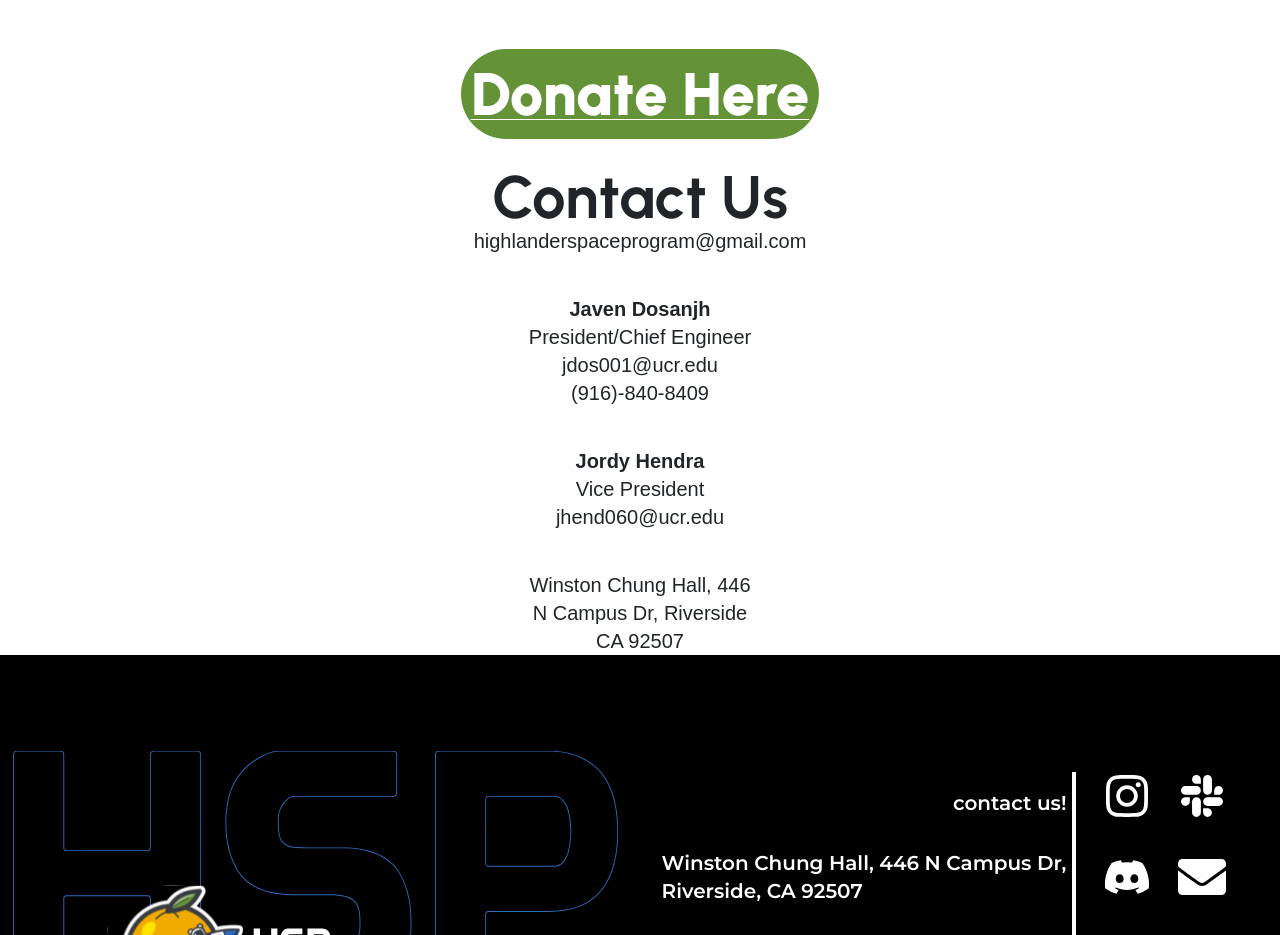
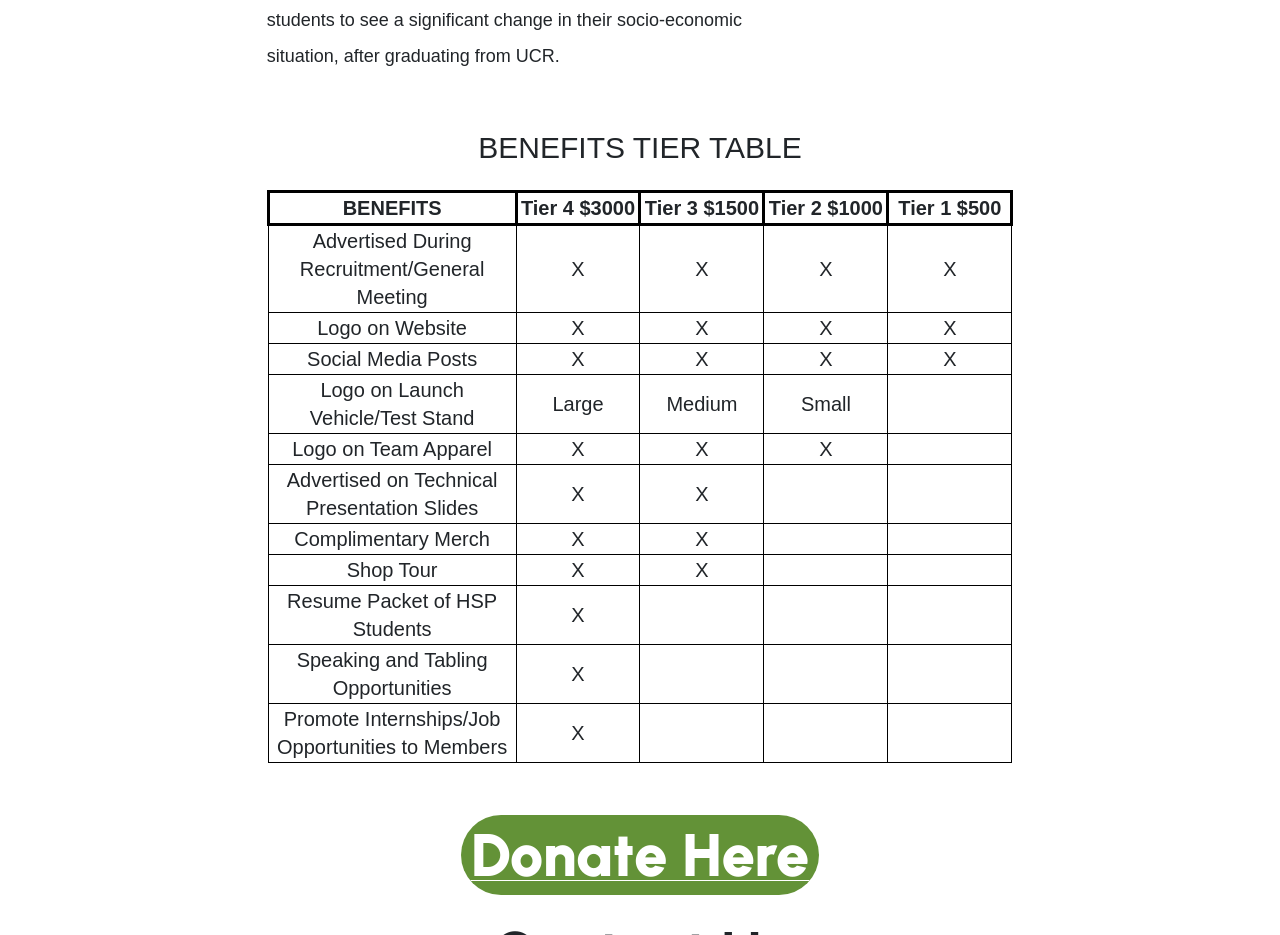
Before and after one commit to acm-ucr/hsp-website, a Next.js app: page /donate in a window 1280 px wide. Shown: the part 1865-2800 px from the top of the page. Built offline with nearby package versions, Linux system fonts and the light colour scheme.

Commit message:
fixed donate button

```diff
--- a/src/app/donate/page.js
+++ b/src/app/donate/page.js
@@ -7,17 +7,19 @@ import Image1 from "@/public/assets/donate/donate1.svg";
 import Image2 from "@/public/assets/donate/donate2.svg";
 import PageTitle from "@/components/PageTitle";
 import Contact from "@/components/donate/Contact";
+import Table from "@/components/donate/Table";
+
 const page = () => {
   const first = texts[0];
   const last = texts[texts.length - 1];
   const newTexts = texts.slice(1, texts.length - 1);
 
   return (
-    <div className="flex justify-center flex-col items-center">
+    <div className="flex justify-center flex-col items-center font-sans">
       <PageTitle title="SPONSORS" />
-      <div className=" w-8/12">
-        <div className="grid grid-cols-3 my-8">
-          <div className="flex justify-start">
+      <div className=" w-7/12">
+        <div className="grid grid-cols-3 my-8 gap-4">
+          <div className="flex justify-center">
             <Image src={Image1} alt="building rocket" />
           </div>
 
@@ -46,6 +48,7 @@ const page = () => {
         </div>
       </div>
 
+      <Table />
       <Donate />
       <Contact />
     </div>
--- a/src/components/donate/Descriptions.js
+++ b/src/components/donate/Descriptions.js
@@ -8,7 +8,7 @@ const Descriptions = ({ title, texts }) => {
       </div>
 
       {texts.map((text, index) => (
-        <div key={index} className="font-sans text-xl leading-9">
+        <div key={index} className="font-sans text-lg mb-3 leading-9">
           <p>{text}</p>
         </div>
       ))}
--- a/src/components/donate/Donate.js
+++ b/src/components/donate/Donate.js
@@ -5,7 +5,7 @@ const Donate = () => {
   return (
     <Link
       href="#"
-      className="bg-hsp-green text-white text-[60px] font-urbanist font-black underline flex justify-center items-center rounded-[40.5rem] w-[364] h-[81] my-7 px-2.5 py-0 decoration-1 underline-offset-4 hover:scale-110"
+      className="bg-hsp-green text-white text-6xl font-urbanist font-black underline flex justify-center items-center rounded-[40.5rem] min-w-fit h-20 my-7 px-2.5 py-0 decoration-1 underline-offset-4 hover:scale-110"
     >
       Donate Here
     </Link>
--- a/src/components/donate/Table.js
+++ b/src/components/donate/Table.js
@@ -1,7 +1,115 @@
 import React from "react";
 
 const Table = () => {
-  return <div>Table</div>;
+  return (
+    <div className="text-center w-full flex flex-col justify-center items-center font-sans">
+      <div className="text-3xl w-full mt-10 mb-6">BENEFITS TIER TABLE</div>
+
+      <table className="table-auto border border-black mb-4 text-xl w-7/12 ">
+        <thead>
+          <tr>
+            <th className="border-3 border-black w-56">BENEFITS</th>
+            <th className="border-3 border-black w-28">Tier 4 $3000</th>
+            <th className="border-3 border-black w-28">Tier 3 $1500</th>
+            <th className="border-3 border-black w-28">Tier 2 $1000</th>
+            <th className="border-3 border-black w-28">Tier 1 $500</th>
+          </tr>
+        </thead>
+
+        <tbody>
+          <tr>
+            <td className="border border-black">
+              Advertised During Recruitment/General Meeting
+            </td>
+            <td className="border border-black">X</td>
+            <td className="border border-black">X</td>
+            <td className="border border-black">X</td>
+            <td className="border border-black">X</td>
+          </tr>
+          <tr>
+            <td className="border border-black">Logo on Website</td>
+            <td className="border border-black">X</td>
+            <td className="border border-black">X</td>
+            <td className="border border-black">X</td>
+            <td className="border border-black">X</td>
+          </tr>
+          <tr>
+            <td className="border border-black">Social Media Posts</td>
+            <td className="border border-black">X</td>
+            <td className="border border-black">X</td>
+            <td className="border border-black">X</td>
+            <td className="border border-black">X</td>
+          </tr>
+          <tr>
+            <td className="border border-black">
+              Logo on Launch Vehicle/Test Stand
+            </td>
+            <td className="border border-black">Large</td>
+            <td className="border border-black">Medium</td>
+            <td className="border border-black">Small</td>
+            <td className="border border-black"></td>
+          </tr>
+          <tr>
+            <td className="border border-black">Logo on Team Apparel</td>
+            <td className="border border-black">X</td>
+            <td className="border border-black">X</td>
+            <td className="border border-black">X</td>
+            <td className="border border-black"></td>
+          </tr>
+          <tr>
+            <td className="border border-black">
+              Advertised on Technical Presentation Slides
+            </td>
+            <td className="border border-black">X</td>
+            <td className="border border-black">X</td>
+            <td className="border border-black"></td>
+            <td className="border border-black"></td>
+          </tr>
+          <tr>
+            <td className="border border-black">Complimentary Merch</td>
+            <td className="border border-black">X</td>
+            <td className="border border-black">X</td>
+            <td className="border border-black"></td>
+            <td className="border border-black"></td>
+          </tr>
+          <tr>
+            <td className="border border-black">Shop Tour</td>
+            <td className="border border-black">X</td>
+            <td className="border border-black">X</td>
+            <td className="border border-black"></td>
+            <td className="border border-black"></td>
+          </tr>
+          <tr>
+            <td className="border border-black">
+              Resume Packet of HSP Students
+            </td>
+            <td className="border border-black">X</td>
+            <td className="border border-black"></td>
+            <td className="border border-black"></td>
+            <td className="border border-black"></td>
+          </tr>
+          <tr>
+            <td className="border border-black">
+              Speaking and Tabling Opportunities
+            </td>
+            <td className="border border-black">X</td>
+            <td className="border border-black"></td>
+            <td className="border border-black"></td>
+            <td className="border border-black"></td>
+          </tr>
+          <tr>
+            <td className="border border-black">
+              Promote Internships/Job Opportunities to Members
+            </td>
+            <td className="border border-black">X</td>
+            <td className="border border-black"></td>
+            <td className="border border-black"></td>
+            <td className="border border-black"></td>
+          </tr>
+        </tbody>
+      </table>
+    </div>
+  );
 };
 
 export default Table;
```
